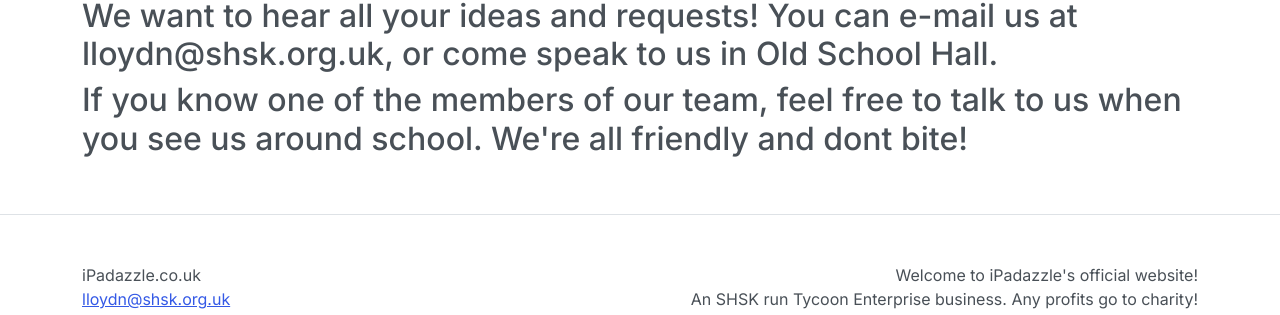
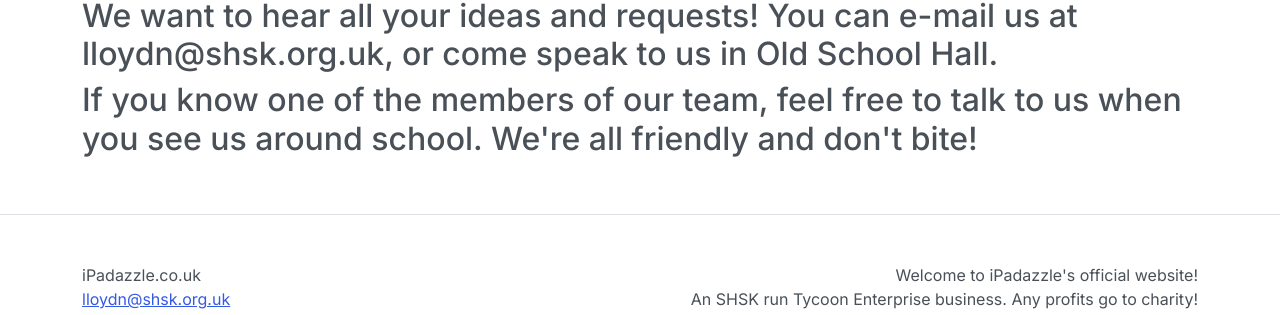
Before and after one commit to NatashaCELloyd/NatashaCELloyd.github.io, a Jekyll site: the page built from contactus.md, in a window 1280 px wide. Shown: the part 221-536 px from the top of the page. Built offline with Jekyll 4.4.1, drawn with Linux system fonts in a browser that asks for light colours.

Commit message:
Update contactus.md

```diff
--- a/contactus.md
+++ b/contactus.md
@@ -5,4 +5,4 @@ title: Contact us!
 
 ## Dont be afraid to speak to us!
 <h2>We want to hear all your ideas and requests! You can e-mail us at lloydn@shsk.org.uk, or come speak to us in Old School Hall.</h2>
-<h2>If you know one of the members of our team, feel free to talk to us when you see us around school. We're all friendly and dont bite!<h2/>
+<h2>If you know one of the members of our team, feel free to talk to us when you see us around school. We're all friendly and don't bite!<h2/>
```
